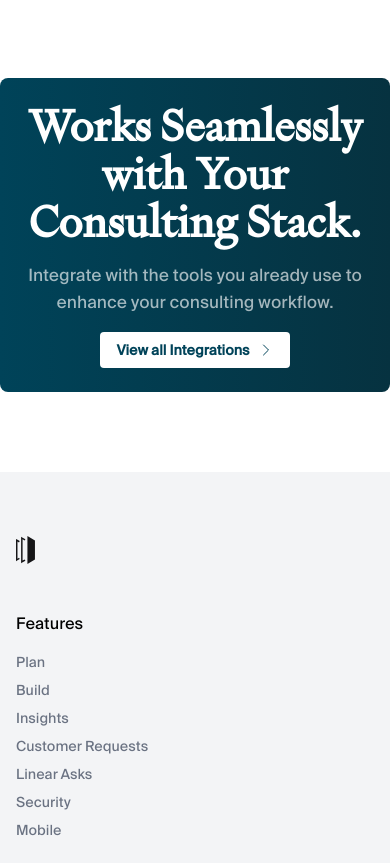
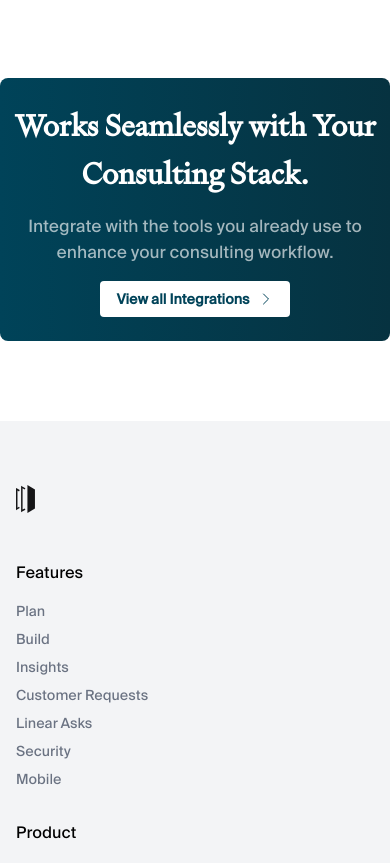
Before and after one commit to onsare/Context-AI, a Next.js app: page / in a window 390 px wide. Shown: the part 4316-5179 px from the top of the page. Built offline with nearby package versions, Linux system fonts and the light colour scheme.

Commit message:
Responsive design

```diff
--- a/src/components/CallToAction.tsx
+++ b/src/components/CallToAction.tsx
@@ -8,10 +8,10 @@ export default function CallToAction() {
     <section className='w-full mx-auto my-20   2xl:max-w-[1250px] lg:max-w-[1250px]  bg-[linear-gradient(90deg,_#004359_0%,_#063240_100%)] rounded-lg'>
       <div className='mx-auto flex max-w-7xl items-center justify-between py-6 lg:py-14 lg:px-8'>
         <div className='w-full max-w-[453px] mx-auto text-center flex flex-col items-center justify-center space-y-4'>
-          <h1 className='text-[rgba(255,255,255,1)] font-bold text-[44px] leading-[48px] tracking-[-1%]'>
+          <h1 className='text-[rgba(255,255,255,1)] font-bold text-[30px] lg:text-[44px] leading-[48px] tracking-[-1%]'>
             Works Seamlessly with Your Consulting Stack.
           </h1>
-          <p className=' text-[rgba(255,255,255,0.64)] font-normal text-[17px] leading-[27px] '>
+          <p className=' text-[rgba(255,255,255,0.64)] font-normal text-[17px] lg:leading-[27px] '>
             Integrate with the tools you already use to enhance your consulting
             workflow.
           </p>
```
